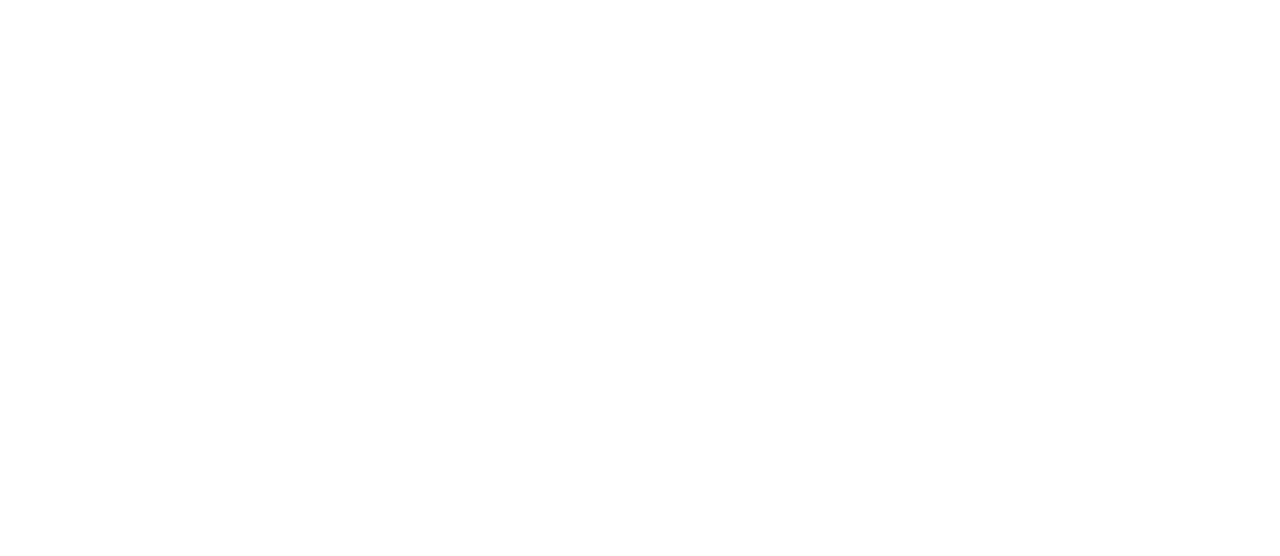
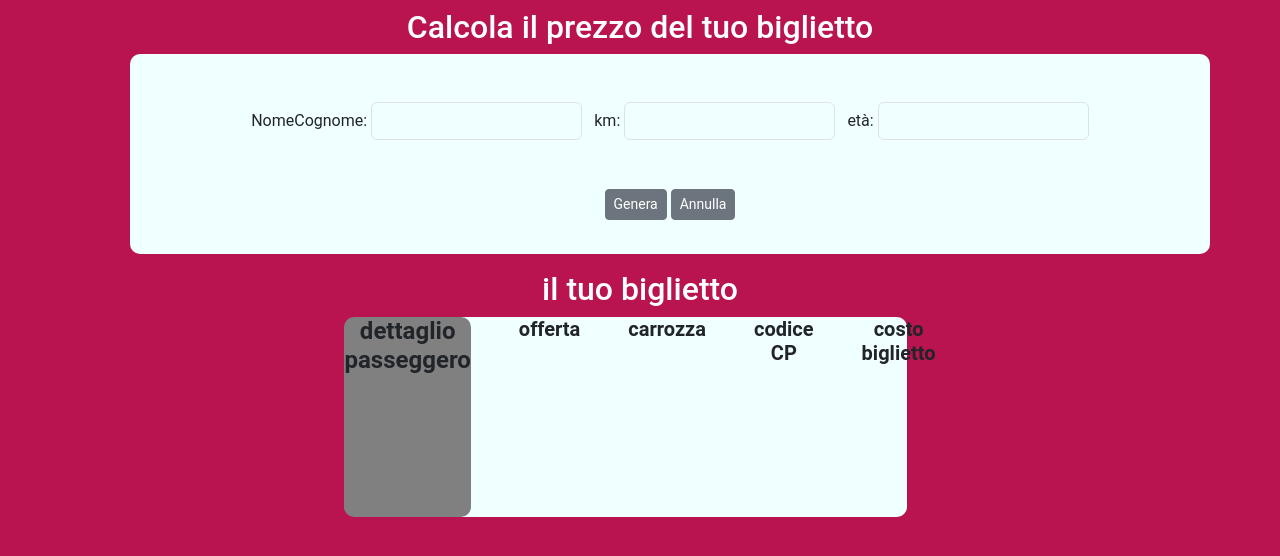
Before and after one commit to gbldmn/js-biglietto-treno-form, a plain HTML site: page index.html in a window 1280 px wide. Drawn offline with nearby package versions, Linux system fonts and the light colour scheme.

Commit message:
fine esercizio

```diff
--- a/assets/js/main.js
+++ b/assets/js/main.js
@@ -0,0 +1,35 @@
+// const nome = document.getElementById('nomePersona').value;
+// console.log(nome)
+
+
+function somma() {
+    const nomeCognome  = document.getElementById('nomePersona').value;
+    const km = document.getElementById('kmDaPercorrere').value;
+    const eta = document.getElementById('fasciaEta').value;
+
+
+    console.log (nomeCognome, km, eta);
+
+    let prezzo_finale = (km * 0.21).toFixed(2);
+    let offerta ='prezzo standard'
+    if (eta < 18){
+        prezzo_finale = prezzo_finale - (prezzo_finale * 0.20 ).toFixed(2);
+        offerta ='prezzo scontato del 20'
+    }
+    else if (eta > 65){
+        prezzo_finale = prezzo_finale -  (prezzo_finale * 0.40).toFixed(2);
+        offerta ='prezzo scontato del 40'
+    }
+    console.log (prezzo_finale);
+    prezzo_finale = prezzo_finale.toFixed(2);
+    document.getElementById('costo').innerHTML = prezzo_finale;
+
+
+
+    // document.getElementById('passeggero').innerHTML = nomeCognome;
+    document.getElementById('offerta').innerHTML = offerta;
+     document.getElementById('carrozza').innerHTML = Math.random(1).toFixed(2);
+     document.getElementById('codice').innerHTML = Math.random(1).toFixed(2);
+
+
+}
--- a/file.css/style.css
+++ b/file.css/style.css
@@ -0,0 +1,49 @@
+* {
+    margin: 0;
+    padding: 0;
+    box-sizing: border-box;
+  }
+
+
+  body {
+    background-color: #B91350;
+    font-family: 'Roboto', sans-serif;
+    font-size: 16px;
+  }
+
+
+.rem {
+    background-color: azure;
+    height: 200px;
+    border-radius: 10px;
+}
+.form-control-2 {
+    width: 20%;
+    padding: 0.375rem 0.75rem;
+    font-size: 1rem;
+    font-weight: 400;
+    line-height: 1.5;
+    color: var(--bs-body-color);
+    background-color: var(--bs-form-control-bg);
+    background-clip: padding-box;
+    border: var(--bs-border-width) solid var(--bs-border-color);
+    -webkit-appearance: none;
+    -moz-appearance: none;
+    appearance: none;
+    border-radius: 0.375rem;
+    transition: border-color .15s ease-in-out,box-shadow .15s ease-in-out;
+}
+
+.flex {
+    display: flex;
+    justify-content: center;
+
+}
+h6 {
+    font-size: 20px;
+}
+.dad {
+    background-color: #808080;
+    border-radius: 10px;
+    border: 2pxsolid black;
+}
--- a/index.html
+++ b/index.html
@@ -11,15 +11,49 @@
 <body>
 
 
+  <div class="container">
+    <h2 class="text-center text-white mt-2">Calcola il prezzo del tuo biglietto</h2>
+    <div class="rem row  ms-5 ">
+        <div class="mb-3 mt-5 text-center ">
+            <label for="NomeCognome" class="form-label"> NomeCognome:</label>
+            <input type="email" class="form-control-2 " id="nomePersona" placeholder="">
+            <label for="kmDaPercorrere" class="form-label ms-2"> km:</label>
+            <input type="email" class="form-control-2" id="kmDaPercorrere" placeholder="">
+            <label for="fasciaEtà" class="form-label ms-2">  età:</label>
+            <input type="email" class="form-control-2" id="fasciaEta" placeholder=""><br>
+            <button type="button" class="btn btn-secondary btn-sm mt-5" onclick="somma()">Genera</button>
+            <button type="button" class="btn btn-secondary btn-sm mt-5">Annulla</button>
+        </div>
 
 
-
-
-
-
-
-
-
+    </div>
+    <h2 class="text-center text-white mt-3">il tuo biglietto</h2>
+    <div id="prezzo_finale"class="container w-50">
+      <div class=" rem flex w-100 text-center">
+        <div class="dad">
+            <h4> <strong>dettaglio passeggero</strong> </h4>
+            <span id=" passeggero"></span>
+        </div>
+        <div class="ms-5">
+            <h6 class="mb-5"> <strong> offerta</strong></h6>
+            <span id="offerta"></span>
+        </div>
+        <div  class="ms-5">
+            <h6 class="mb-5"> <strong> carrozza</strong></h6>
+            <span
+            id="carrozza"></span>
+        </div>
+        <div class="ms-5">
+            <h6 class="mb-4"> <strong> codice CP</strong></h6>
+            <span id="codice"></span>
+        </div>
+        <div class="ms-5">
+            <h6 class="mb-4">  <strong>costo biglietto</strong> </h6>
+            <span id="costo"></span>
+        </div>
+      </div>
+    </div>
+  </div>
 
 
 
```
